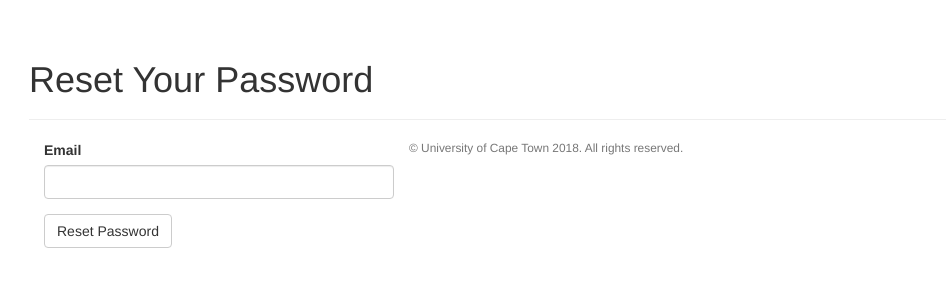
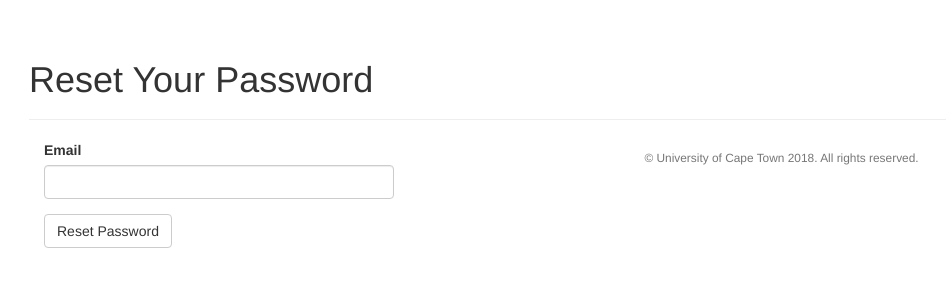
Before and after one commit to jurgenizer/slidedb, a Flask app: page /auth/reset in a window 1280 px wide. Shown: the part 61-361 px from the top of the page, without its empty margins (41-987 px from the left). Run offline with Flask 2, Linux system fonts and the light colour scheme; some libraries are stand-ins or nearby versions.

Commit message:
css and html ui improvements

```diff
--- a/app/static/styles.css
+++ b/app/static/styles.css
@@ -53,7 +53,7 @@ ul.answers {
     margin: 16px 0px 0px 0px;
 }
 ul.answers li.answer {
-    margin-left: 32px;
+    margin-left: 52px;
     padding: 8px;
     border-bottom: 1px solid #e0e0e0;
 }
--- a/app/templates/base.html
+++ b/app/templates/base.html
@@ -47,7 +47,6 @@
 {% endblock %}
 
 {% block navbar %}
-
 
 <div class="navbar navbar-default role="navigation"  style="min-height: 58px; padding-top: 5px; padding-bottom: 4px;">
     <div class="container">
@@ -110,8 +109,8 @@
     </div>
     {% endfor %}
 {% block page_content %}{% endblock %}
-<div class="case-footer">
-<p class="copyright text-muted small">&copy; University of Cape Town 2018. All rights reserved.</p>
+<footer class="container-fluid text-center">
+<p class="copyright text-muted small" style="margin-top: 10px;">&copy; University of Cape Town 2018. All rights reserved.</p>
 </div>
 </div>
 {% endblock %}
```
Also changed, not shown: app/templates/_cases.html (+3 -4 lines), app/templates/_cases_light.html (+5 -12 lines), app/templates/case.html (+7 -4 lines).
